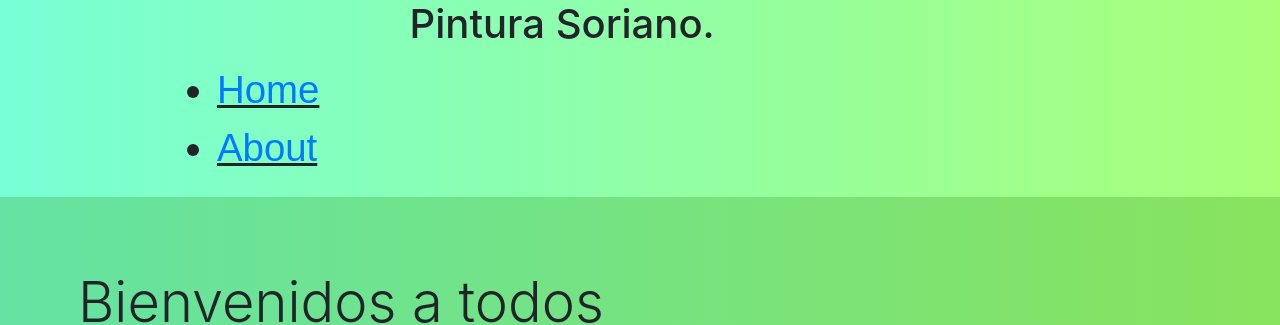
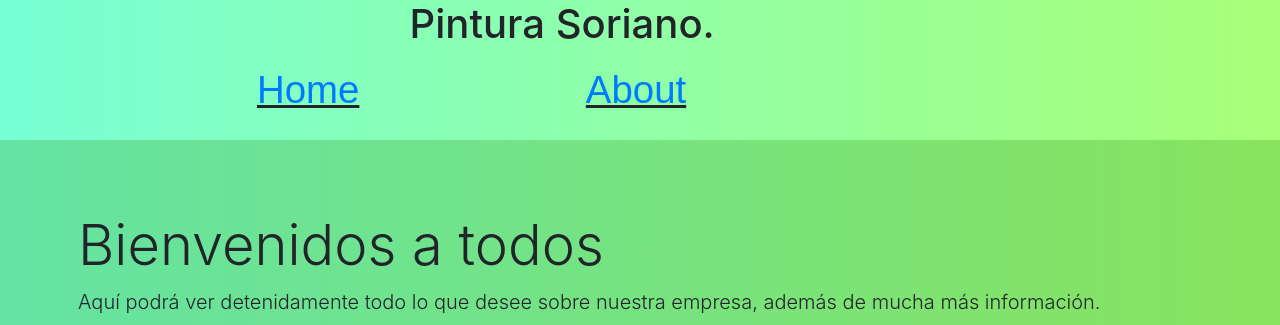
Before and after one commit to websitep/empresapintura, a plain HTML site: page index.html in a window 1280 px wide. Shown: the top 325 px of the page. Drawn offline with nearby package versions, Linux system fonts and the light colour scheme.

Commit message:
Update stylesheet2.css

```diff
--- a/static/css/stylesheet2.css
+++ b/static/css/stylesheet2.css
@@ -55,8 +55,7 @@
     padding: 20px;
     box-shadow: 0px 0px 20px rgba(36, 238, 9, 0.5);
 }
-
-#Indice
+body div header nav ul li
 {
     font-size: 3vw;
     display: inline-block;
```
